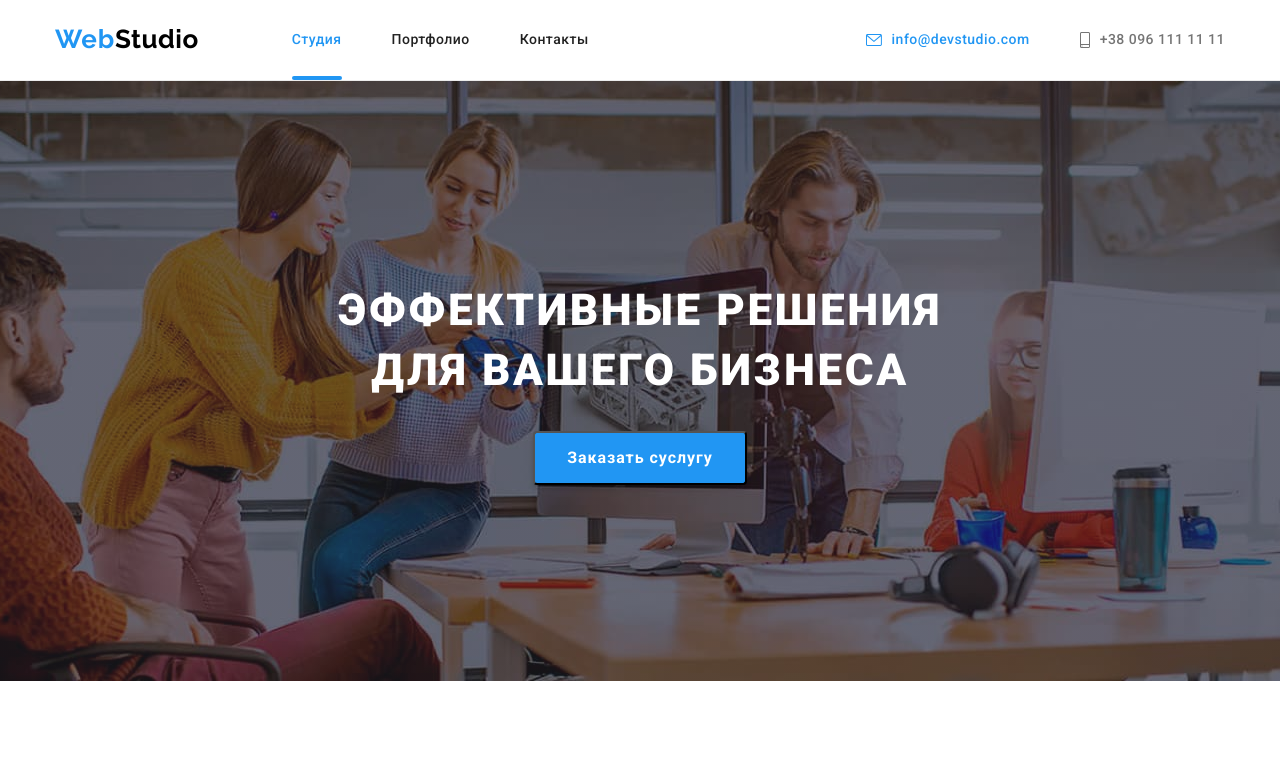
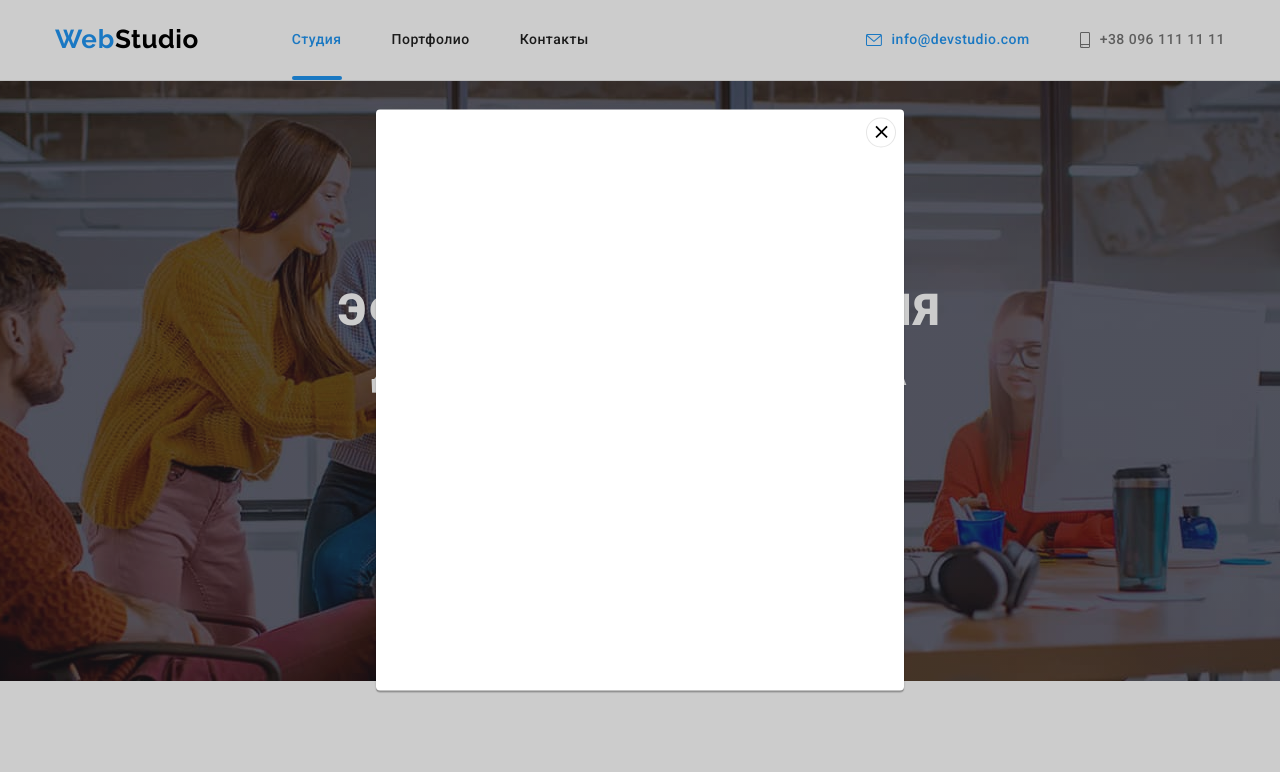
Before and after one commit to NataliS77/goit-markup-hw-05, a plain HTML site: page index.html in a window 1280 px wide. Shown: the top 772 px of the page. Drawn offline with nearby package versions, Linux system fonts and the light colour scheme.

Commit message:
модальное окно

```diff
--- a/css/styles.css
+++ b/css/styles.css
@@ -805,3 +805,47 @@ text-align: center;
 }
 /* outline: 2px solid red;
 outline-offset: -2px;*/
+
+/*modal window*/
+.backdrop {
+  position: fixed;
+  top: 0;
+  left: 0;
+
+  width: 100%;
+  height: 100%;
+
+  background-color: rgba(0, 0, 0, 0.2);
+
+}
+
+.modal {
+  position: relative;
+  top: 50%;
+  left: 50%;
+  transform: translate(-50%, -50%);
+  width: 528px;
+  height: 581px;
+
+  background-color: #FFFFFF;
+  box-shadow: 0px 1px 3px rgba(0, 0, 0, 0.12), 0px 1px 1px rgba(0, 0, 0, 0.14), 0px 2px 1px rgba(0, 0, 0, 0.2);
+  border-radius: 4px;
+}
+
+.modal-btn {
+  position: absolute;
+  top: 8px;
+  right: 8px;
+
+  display: flex;
+  align-items: center;
+  justify-content: center;
+  width: 30px;
+  height: 30px;
+  padding: 0;
+
+  border-radius: 50%;
+  background-color: #FFFFFF;
+  border: 1px solid rgba(0, 0, 0, 0.1);
+  cursor: pointer;
+}
```
